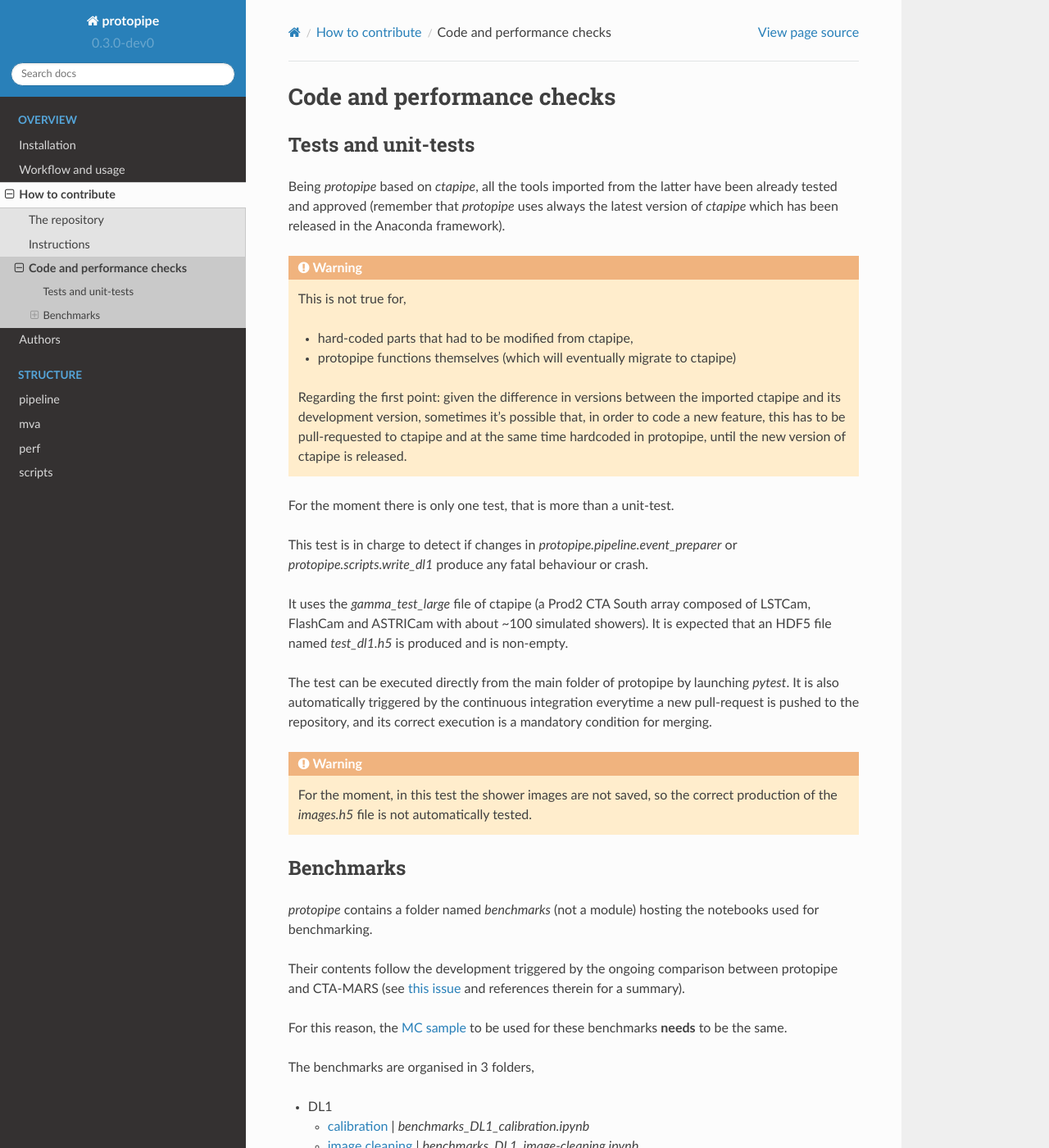
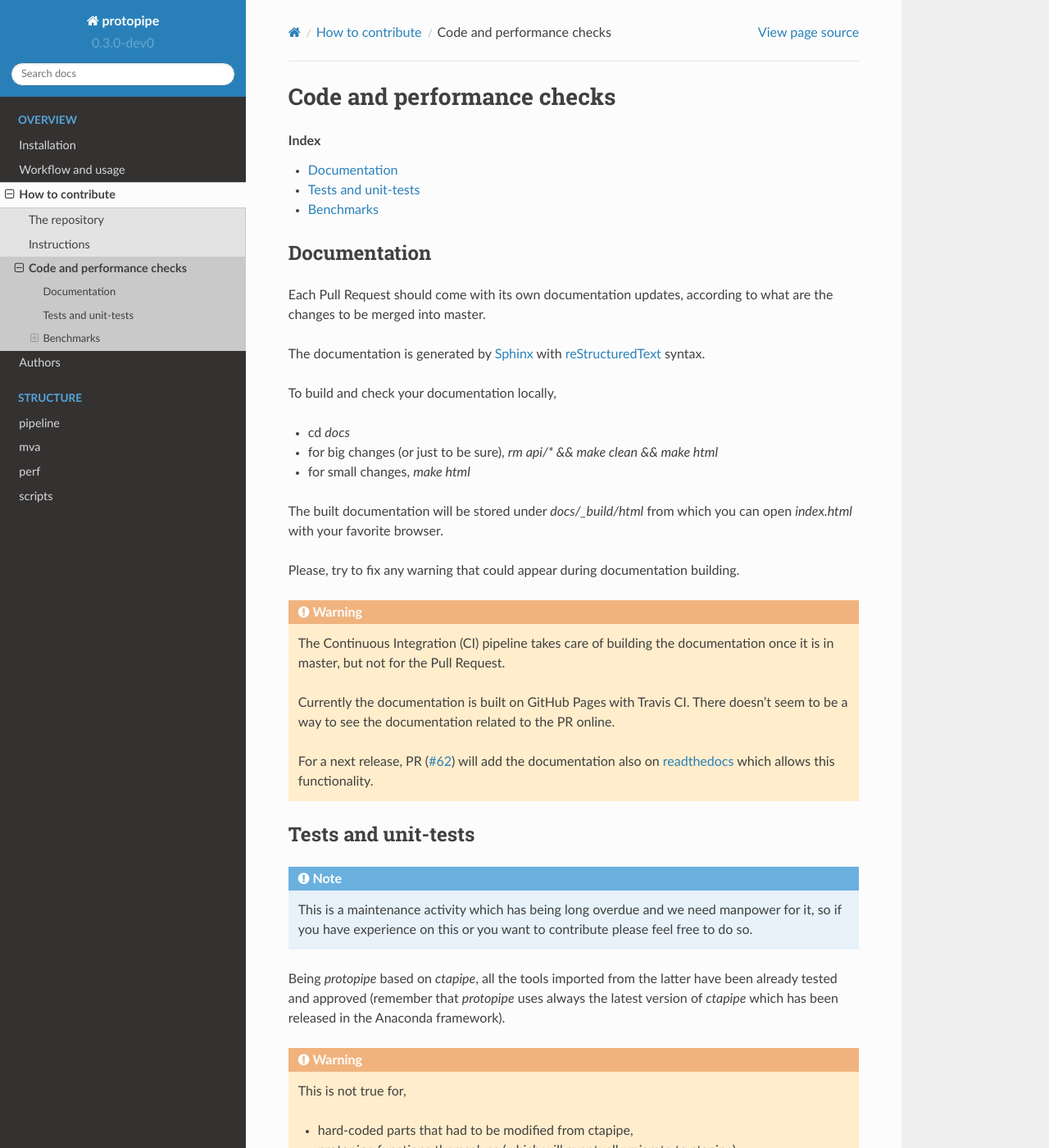
Before and after one commit to cta-observatory/protopipe, a Sphinx documentation site: the page built from docs/contribute/beforepushing.rst, in a window 1280 px wide and 1400 px high. Shown: the whole window at 82% size. Built offline with Sphinx 7.4.7 and the Read the Docs theme 2.0.0, drawn with Linux system fonts in a browser that asks for light colours; pages that are not in the unit, such as notebooks, are missing from menus.

Commit message:
Update contribution documentation

```diff
--- a/docs/contribute/beforepushing.rst
+++ b/docs/contribute/beforepushing.rst
@@ -3,8 +3,49 @@
 Code and performance checks
 ===========================
 
+.. contents:: Index
+    :local:
+    :depth: 2
+
+Documentation
+-------------
+
+Each Pull Request should come with its own documentation updates, according to
+what are the changes to be merged into master.
+
+The documentation is generated by `Sphinx <https://www.sphinx-doc.org/en/master/>`_
+with `reStructuredText <https://docutils.sourceforge.io/rst.html>`_ syntax.
+
+To build and check your documentation locally,
+
+- cd `docs`
+- for big changes (or just to be sure), `rm api/* && make clean && make html`
+- for small changes, `make html`
+
+The built documentation will be stored under `docs/_build/html` from which you
+can open `index.html` with your favorite browser.
+
+Please, try to fix any warning that could appear during documentation building.
+
+.. warning::
+
+  The Continuous Integration (CI) pipeline takes care of building the documentation
+  once it is in master, but not for the Pull Request.
+
+  Currently the documentation is built on GitHub Pages with Travis CI.
+  There doesn't seem to be a way to see the documentation related to the PR
+  online.
+
+  For a next release, PR (:pr:`62`) will add the documentation also on
+  `readthedocs <https://readthedocs.org/>`_ which allows this functionality.
+
 Tests and unit-tests
 --------------------
+
+.. note::
+  This is a maintenance activity which has being long overdue and we need
+  manpower for it, so if you have experience on this or you want to contribute
+  please feel free to do so.
 
 Being *protopipe* based on *ctapipe*, all the tools imported from the latter
 have been already tested and approved (remember that *protopipe* uses always the
```
Also changed, not shown: docs/contribute/gitrepo.rst (+23 -10 lines), docs/contribute/index.rst (+11 -0 lines), docs/contribute/instructions.rst (+12 -0 lines).
